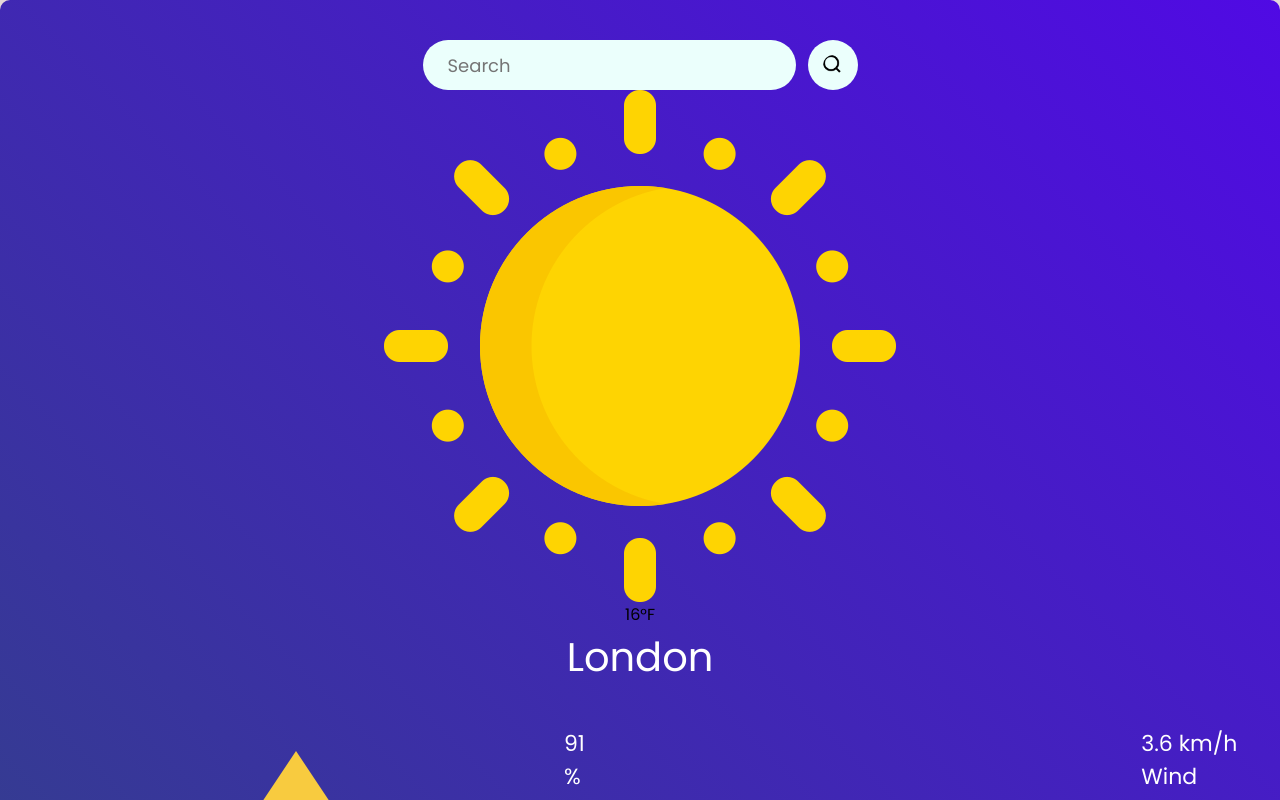
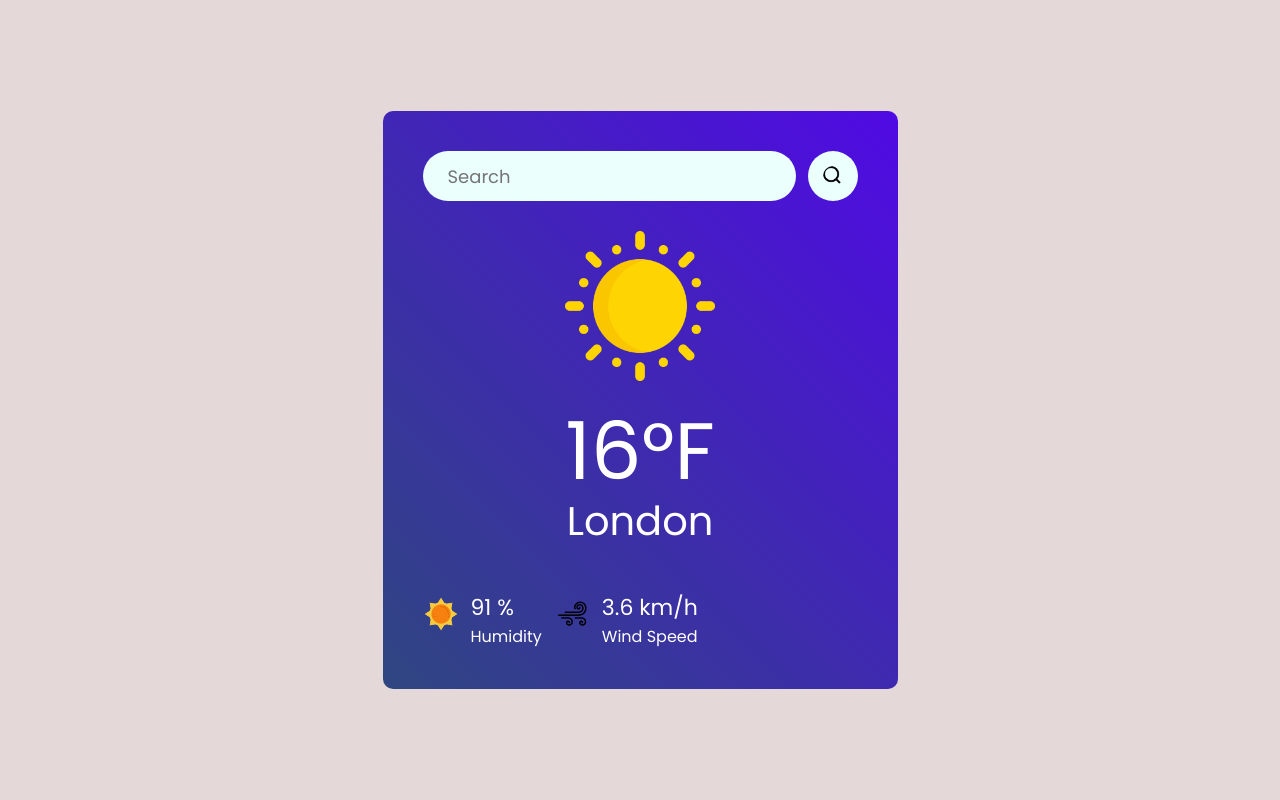
Before and after one commit to SDytewski/weather-app, a React (Vite) app: page / in a window 1280 px wide. Shown: the top 800 px of the page. Built offline with nearby package versions, Linux system fonts and the light colour scheme.

Commit message:
fixed size of icons for humudity and wind speed

```diff
--- a/src/components/Weather.css
+++ b/src/components/Weather.css
@@ -63,3 +63,34 @@
     gap: 12px;
     font-size: 22px;
 }
+
+.weather-data .col span{
+    display: block;
+    font-size: 16px;
+}
+
+.weather-icon {
+    width: 150px;
+    margin: 30px 0;
+
+}
+
+.temperature {
+    color: #fff;
+    font-size: 80px;
+    line-height: 1;
+}
+
+.location {
+    color: #fff;
+    font-size: 40px;
+}
+
+.weather-data .col img {
+    width: 36px;
+    margin-top: 5px;
+}
+
+/* .wind {
+    width: 150px;
+} */
--- a/src/components/Weather.jsx
+++ b/src/components/Weather.jsx
@@ -22,13 +22,14 @@ export const Weather = () => {
             <p className='location'>London</p>
             <div className="weather-data">
                 <div className="col">
-                    <img src={sun2_icon} alt="" />
+                    <img className ="humidity" src={sun2_icon} alt="" />
 
                     <div>
                         <p>91 %</p>
+                        <span>Humidity</span>
                     </div>
                     <div className="col">
-                        <img src={wind_icon} alt="" />
+                        <img  className="wind" src={wind_icon} alt="" />
 
                         <div>
                             <p>3.6 km/h</p>
```
